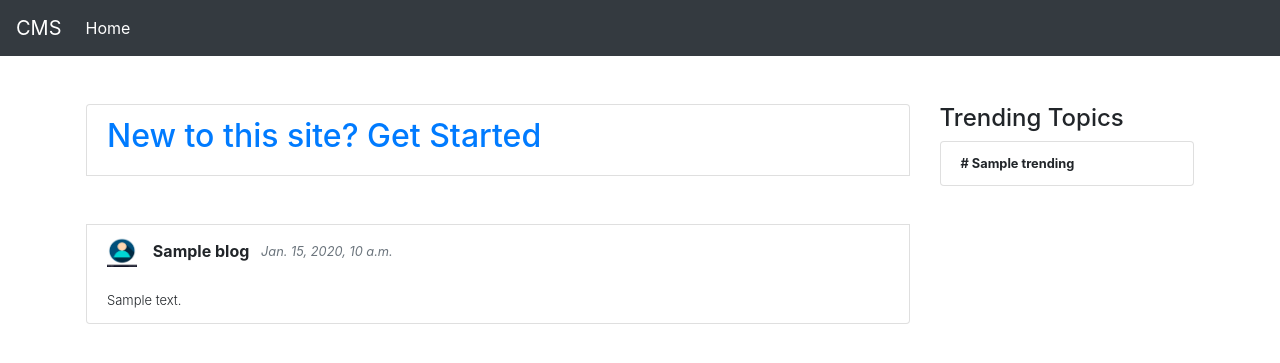
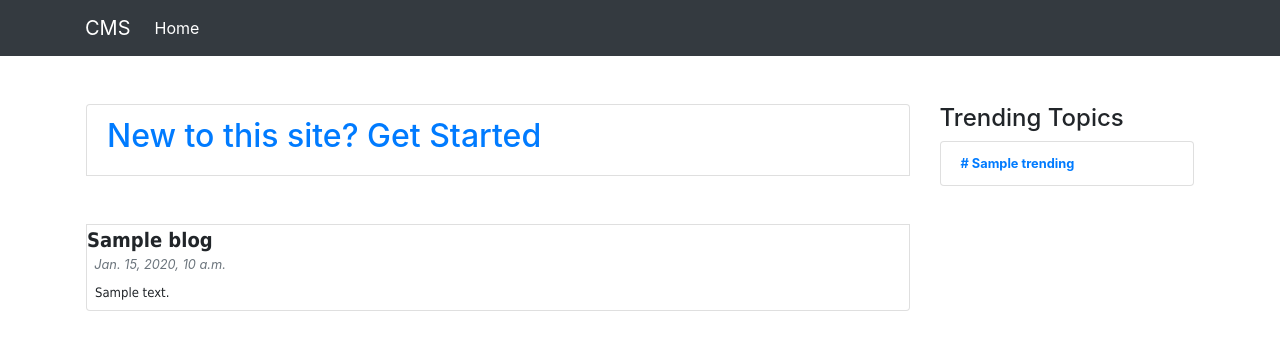
Before and after one commit to harrychhabra/Bloggers, a Django app: template templates/Homepage.html in a window 1280 px wide. Shown: the top 363 px of the page. Run offline with Django 3.2, Linux system fonts and the light colour scheme; the template is opened without the code that fills it: most values are stand-ins (such as "Sample title", 1, 10 or a date in 2020); some libraries are stand-ins or nearby versions.

Commit message:
Added more pages

```diff
--- a/Homepage/models.py
+++ b/Homepage/models.py
@@ -10,4 +10,5 @@ class Blog(models.Model):
 
 
 class Trending(models.Model):
-	topic_name = models.CharField(max_length = 255, blank = False)
+	title = models.CharField(max_length = 255, blank = False)
+	content = models.TextField(blank = False)
--- a/Homepage/urls.py
+++ b/Homepage/urls.py
@@ -5,4 +5,6 @@ from . import views
 urlpatterns = [
     path('', views.Homepage, name = 'homepage'),
     path('add-blog/', views.AddBlog, name = 'add_new_blog'),
+    path('view/blog/<str:id>', views.ViewBlog, name = 'view_blog'),
+    path('view/trending/<str:id>', views.ViewTrending, name = 'view_trending'),
 ]
--- a/templates/Homepage.html
+++ b/templates/Homepage.html
@@ -13,23 +13,7 @@
 
 
 
-		<!-- Navbar starts -->
-
-		<nav class="navbar navbar-expand-lg navbar-dark bg-dark mx-auto">
-		  <a class="navbar-brand" href="#">CMS</a>
-		  <button class="navbar-toggler" type="button" data-toggle="collapse" data-target="#navbarNav" aria-controls="navbarNav" aria-expanded="false" aria-label="Toggle navigation">
-		    <span class="navbar-toggler-icon"></span>
-		  </button>
-		  <div class="collapse navbar-collapse" id="navbarNav">
-		    <ul class="navbar-nav">
-		      <li class="nav-item active">
-		        <a class="nav-link" href="#">Home <span class="sr-only">(current)</span></a>
-		      </li>
-		    </ul>
-		  </div>
-		</nav>
-
-		<!-- Navbar starts ends-->
+		{% include 'navbar.html'%}
 
 
 
@@ -46,23 +30,33 @@
 							<h2><a href="{% url 'add_new_blog'%}">New to this site? Get Started</a></h2>
 						</div>
 						{% for a in data.blog%}
-						<div  class ='list-group-item mb-3'>
+						<div  class ='list-group-item mb-3 p-0'>
 
-							<span>
-								<img src="{% static 'icon.jpg'%}" style="width: 30px; height:30px;">
-								<b>&nbsp;&nbsp;&nbsp;{{a.title}}</b>
-							</span>
+							<div style="font-family: Tahoma,Courier New; font-size: 20px;" class="">
+								<img src="{% static 'icon.jpg'%}" style="width: 30px; height:30px;display: none">
+								<b>{{a.title}}</b>
+							</div>
 							<span class ='text-muted small'>
 							    <i>&nbsp;&nbsp;{{a.date}}</i>
 							</span>
-							<br><br>
-							<div class ='lead' style="font-size: 13px;">
+							<br>
+							<div class = "row" style="margin: 0px;">
+								<div class="col-12 text-justify p-2 ">
 
-								{{a.content}}
-							</div>
+									<div style="font-size: 13px; font-family: Tahoma; {% if a.content|length > 150%}height:100px; overflow:hidden{% endif%}">
+
+										{{ a.content}}
+									</div>
+									{% if a.content|length > 150 %}
+										<a href="{% url 'view_blog' id=a.pk %}">Read more</a>
+									{%endif%}
+								</div>
+								<div class="col-0">
 
 
 
+								</div>
+							</div>
 
 						</div>
 
@@ -82,7 +76,7 @@
 
 						<div class='list-group-item small'>
 
-							<b># {{a.topic_name}}</b>
+							<b><a href="{% url 'view_trending' id=a.id %}"># {{a.title}}</a></b>
 
 						</div>
 
--- /dev/null
+++ b/templates/navbar.html
@@ -0,0 +1,21 @@
+<!-- Navbar starts -->
+
+		<nav class="navbar navbar-expand-lg navbar-dark bg-dark mx-auto">
+		  <div class="container">
+
+			<a class="navbar-brand" href="#">CMS</a>
+			  <button class="navbar-toggler" type="button" data-toggle="collapse" data-target="#navbarNav" aria-controls="navbarNav" aria-expanded="false" aria-label="Toggle navigation">
+			    <span class="navbar-toggler-icon"></span>
+			  </button>
+			  <div class="collapse navbar-collapse" id="navbarNav">
+			    <ul class="navbar-nav">
+			      <li class="nav-item active">
+			        <a class="nav-link" href="{% url 'homepage' %}">Home <span class="sr-only">(current)</span></a>
+			      </li>
+			    </ul>
+		  		</div>
+
+		  </div>
+		</nav>
+
+<!-- Navbar starts ends-->
```
Also changed, not shown: Homepage/views.py (+32 -0 lines), templates/AddNewBlog.html (+2 -18 lines), templates/DetailedView.html (added, +35 -0 lines), Homepage/migrations/0003_auto_20190522_2010.py (added), db.sqlite3.
